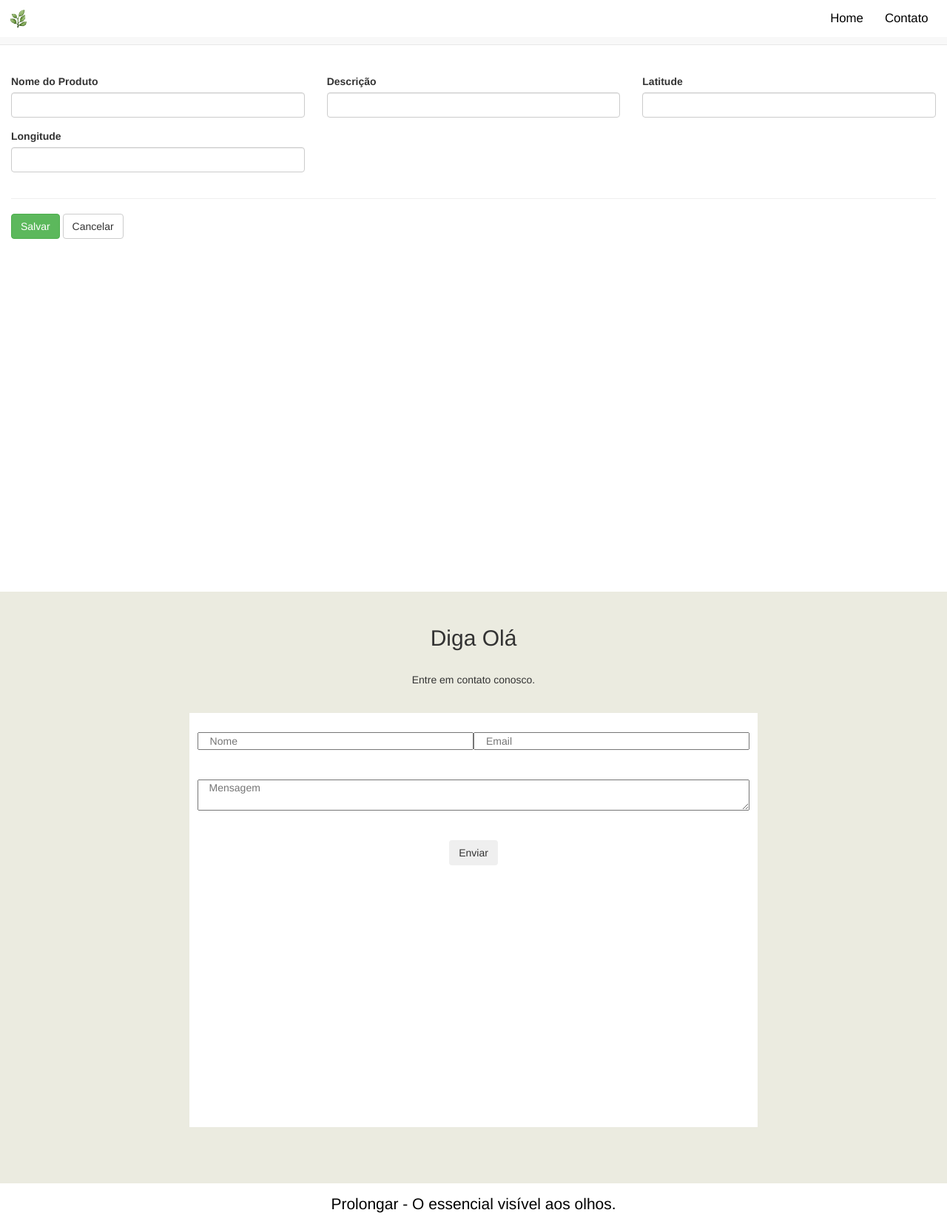
After one commit to marc8s/prolongar, a PHP site: page /preencher_add.php in a window 1280 px wide. The commit adds this page. Shown: the whole page at 74% size. Run offline with PHP 8.4, Linux system fonts and the light colour scheme.

Commit message:
Adição de produto via interface

```diff
--- /dev/null
+++ b/preencher_add.php
@@ -0,0 +1,96 @@
+<!DOCTYPE html>
+
+
+<html>
+	<head>
+		<link href="css/style.css" rel="stylesheet" />
+		<!-- Incluindo o CSS do Bootstrap -->
+		<link href="bootstrap-3.3.5-dist/css/bootstrap.min.css" rel="stylesheet" media="screen" />
+		<!-- Incluindo o jQuery que é requisito do JavaScript do Bootstrap localmente-->
+		<script src="bootstrap-3.3.5-dist/js/jquery-1.11.3.js"></script>
+		<!-- Incluindo o JavaScript do Bootstrap -->
+		<script src="bootstrap-3.3.5-dist/js/bootstrap.min.js"></script>
+
+
+		<title>
+			PROLONGAR
+		</title>
+	</head>
+	<body>
+		<div class="container-fluid" id="div-with-all-rows">
+			<header class="row">
+
+				<nav class="navbar navbar-default navbar-fixed-top ">
+					<img id="logo" src="img/262.png" alt="logo" class="put-left">
+					<ul class="white-bg menu" >
+						<li><a href="index.php" style="color: black">Home</a></li>
+						<li><a href="#sessao5" style="color: black">Contato</a></li>
+					</ul>
+				</nav>
+			</header>
+
+			<section id="sessao4" class="white-bg size-section row" >
+				<div class="container-fluid">
+			<br><br><br><br><br>
+			<form method="post" action="insert.php"> <!--action diz respeito ao fluxo da página, substituir depois o index.html pelo correto provavelmente um script de back-end-->
+				<!-- area de campos do form -->
+				<div class="row">
+					<div class="form-group col-md-4">
+					   <label for="campo1">Nome do Produto</label>
+					   <input type="text" class="form-control" name="campo1" id="campo1">
+					</div>
+					<div class="form-group col-md-4">
+					   <label for="campo2">Descrição</label>
+					   <input type="text" class="form-control" name="campo2" id="campo2">
+					</div>
+					<div class="form-group col-md-4">
+					   <label for="campo3">Latitude</label>
+					   <input type="floatval" class="form-control" name="campo3" id="campo3">
+					</div>
+				</div>
+				<div class="row">
+					<div class="form-group col-md-4">
+					   <label for="campo4">Longitude</label>
+					   <input type="floatval" class="form-control" name="campo4" id="campo4">
+					</div>
+
+				</div>
+				<hr />
+				<div id="actions" class="row">
+					<div class="col-md-12">
+						<button type="submit" class="btn btn-success">Salvar</button>
+						<a href="index.php" class="btn btn-default">Cancelar</a>
+					</div>
+				</div>
+			</form>
+		</div>
+
+			</section>
+			<section id="sessao5" class="gray-bg size-section row">
+				<div class="content-center">
+					<h2>Diga Olá</h2>
+					<br><p>Entre em contato conosco.</p>
+				</div>
+				<div class="content-center white-bg " id="div-form" >
+					<form >
+						<div class="row">
+							<input type="text" placeholder="Nome" class="col-md-6">
+							<input type="text" placeholder="Email" class="col-md-6">
+						</div>
+						<div class="row">
+							<br><br>
+							<textarea placeholder="Mensagem" class="col-md-12"></textarea>
+						</div>
+						<br><br><button type="submit" class="btn ">Enviar</button>
+					</form>
+				</div>
+
+			</section>
+			<footer class="white-bg row" style="color: black">
+					Prolongar - O essencial visível aos olhos.
+			</footer>
+		</div>
+
+
+	</body>
+</html>
```
Also changed, not shown: index.php (+5 -2 lines), insert.php (added, +28 -0 lines), README.md.
